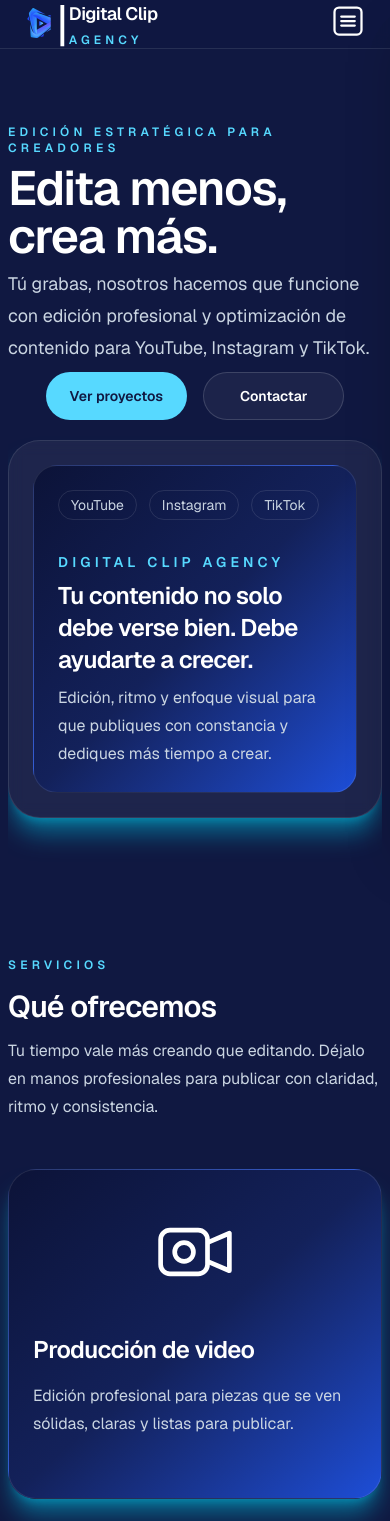
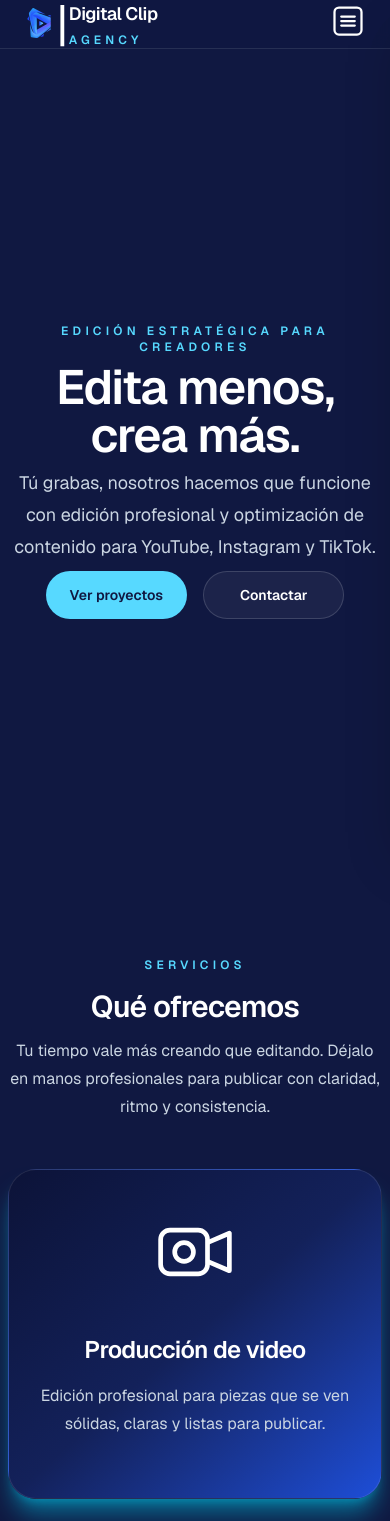
Before and after one commit to ReySlash/Digital_Clip_Agency_landing, a Next.js app: page / in a window 390 px wide. Shown: the top 1521 px of the page. Built offline with nearby package versions, Linux system fonts and the light colour scheme.

Commit message:
improved landing responsive UI performance

```diff
--- /dev/null
+++ b/app/not-found.tsx
@@ -0,0 +1,19 @@
+import Link from "next/link";
+import React from "react";
+
+const NotFound = () => {
+  return (
+    <div className="flex flex-col justify-center text-center items-center min-h-screen bg-[#101841] text-white gap-8">
+      <h1 className="text-5xl">404 - Not Found</h1>
+      <p className="text-3xl">La página que estás buscando no existe.</p>
+      <Link
+        className=" inline-flex min-h-12 w-auto items-center justify-center rounded-full bg-[#57d9ff] px-6 text-sm font-semibold text-[#101841] transition hover:bg-white"
+        href="/"
+      >
+        Volver a la página principal
+      </Link>
+    </div>
+  );
+};
+
+export default NotFound;
--- a/components/landing/hero-section.tsx
+++ b/components/landing/hero-section.tsx
@@ -1,5 +1,6 @@
 import { siteData } from "@/lib/site-data";
 import { ScrollReveal } from "@/components/shared/scroll-reveal";
+import Link from "next/link";
 
 export function HeroSection() {
   return (
@@ -12,7 +13,7 @@ export function HeroSection() {
 
       <div className="grid grid-cols-1 lg:grid-cols-2 md:flex-row relative z-10 px-auto w-full gap-5 lg:gap-14 items-center">
         <ScrollReveal className="space-y-8">
-          <div className="order-2 lg:order-1 space-y-2 lg:space-y-5 flex flex-col items-center lg:items-start">
+          <div className="order-2 lg:order-1 space-y-2 lg:space-y-5 flex flex-col items-center lg:items-start text-center lg:text-start">
             <p className="text-xs font-semibold uppercase tracking-[0.35em] text-[#57d9ff]">
               {siteData.hero.eyebrow}
             </p>
@@ -23,25 +24,25 @@ export function HeroSection() {
               {siteData.hero.description}
             </p>
             <div className="grid gap-4 sm:max-w-md grid-cols-2">
-              <a
+              <Link
                 href={siteData.hero.primaryCta.href}
                 className="inline-flex min-h-12 w-full items-center justify-center rounded-full bg-[#57d9ff] px-6 text-sm font-semibold text-[#101841] transition hover:bg-white"
               >
                 {siteData.hero.primaryCta.label}
-              </a>
-              <a
+              </Link>
+              <Link
                 href={siteData.hero.secondaryCta.href}
                 className="inline-flex min-h-12 w-full items-center justify-center rounded-full border border-white/15 bg-white/5 px-6 text-sm font-semibold text-white transition hover:border-[#57d9ff]/60 hover:bg-[#57d9ff]/10"
               >
                 {siteData.hero.secondaryCta.label}
-              </a>
+              </Link>
             </div>
           </div>
         </ScrollReveal>
 
         <ScrollReveal
           delay={150}
-          className="rounded-4xl border border-white/10 bg-white/6 p-6 backdrop-blur shadow-xl shadow-cyan-500/50"
+          className="hidden md:block rounded-4xl border border-white/10 bg-white/6 p-6 backdrop-blur shadow-xl shadow-cyan-500/50 md:mx-5"
         >
           <div className="order-1 lg:order-2 flex h-full flex-col justify-center rounded-3xl border border-white/10 bg-linear-to-br from-[#0c1338] via-[#13215a] to-[#1d4ed8] p-6 sm:p-8">
             <div className="flex items-center gap-3 text-sm text-slate-300">
--- a/components/landing/services-section.tsx
+++ b/components/landing/services-section.tsx
@@ -6,7 +6,7 @@ import { siteData } from "@/lib/site-data";
 export function ServicesSection() {
   return (
     <section id="servicios" className="min-h-[calc(100vh-50px)] my-16 lg:my-0">
-      <div className="mx-auto flex w-full max-w-7xl flex-col gap-12">
+      <div className="mx-auto flex w-full max-w-7xl flex-col gap-12 ">
         <ScrollReveal>
           <SectionHeading
             eyebrow="Servicios"
@@ -18,7 +18,7 @@ export function ServicesSection() {
         <div className="grid auto-rows-fr gap-6 md:grid-cols-2 xl:grid-cols-4">
           {siteData.services.items.map((service, index) => (
             <ScrollReveal key={service.title} delay={index * 100}>
-              <article className="flex h-full flex-col rounded-[1.75rem] border border-white/10 bg-linear-to-br from-[#0c1338] via-[#13215a] to-[#1d4ed8] px-6 py-8 shadow-xl shadow-cyan-500/50">
+              <article className="flex h-full flex-col rounded-[1.75rem] border border-white/10 bg-linear-to-br from-[#0c1338] via-[#13215a] to-[#1d4ed8] px-6 py-8 shadow-xl shadow-cyan-500/50 ">
                 <div className="flex justify-center">
                   <Image
                     src={service.icon}
@@ -27,10 +27,10 @@ export function ServicesSection() {
                     height={100}
                   />
                 </div>
-                <h3 className="mt-8 text-2xl font-semibold tracking-tight text-white">
+                <h3 className="mt-8 text-2xl font-semibold tracking-tight text-white text-center md:text-start">
                   {service.title}
                 </h3>
-                <p className="mt-4 flex-1 text-base leading-7 text-slate-300">
+                <p className="mt-4 flex-1 text-base leading-7 text-slate-300 text-center md:text-start">
                   {service.description}
                 </p>
               </article>
--- a/components/shared/section-heading.tsx
+++ b/components/shared/section-heading.tsx
@@ -2,20 +2,15 @@ type SectionHeadingProps = {
   eyebrow?: string;
   title: string;
   description?: string;
-  align?: "left" | "center";
 };
 
 export function SectionHeading({
   eyebrow,
   title,
   description,
-  align = "left",
 }: SectionHeadingProps) {
-  const alignment =
-    align === "center" ? "items-center text-center" : "items-start text-left";
-
   return (
-    <div className={`flex max-w-2xl flex-col gap-4 ${alignment}`}>
+    <div className={`flex max-w-2xl flex-col gap-4 text-center md:text-start`}>
       {eyebrow ? (
         <p className="text-xs font-semibold uppercase tracking-[0.35em] text-[#57d9ff]">
           {eyebrow}
@@ -26,7 +21,9 @@ export function SectionHeading({
           {title}
         </h2>
         {description ? (
-          <p className="text-base leading-7 text-slate-300 sm:text-lg">{description}</p>
+          <p className="text-base leading-7 text-slate-300 sm:text-lg">
+            {description}
+          </p>
         ) : null}
       </div>
     </div>
```
